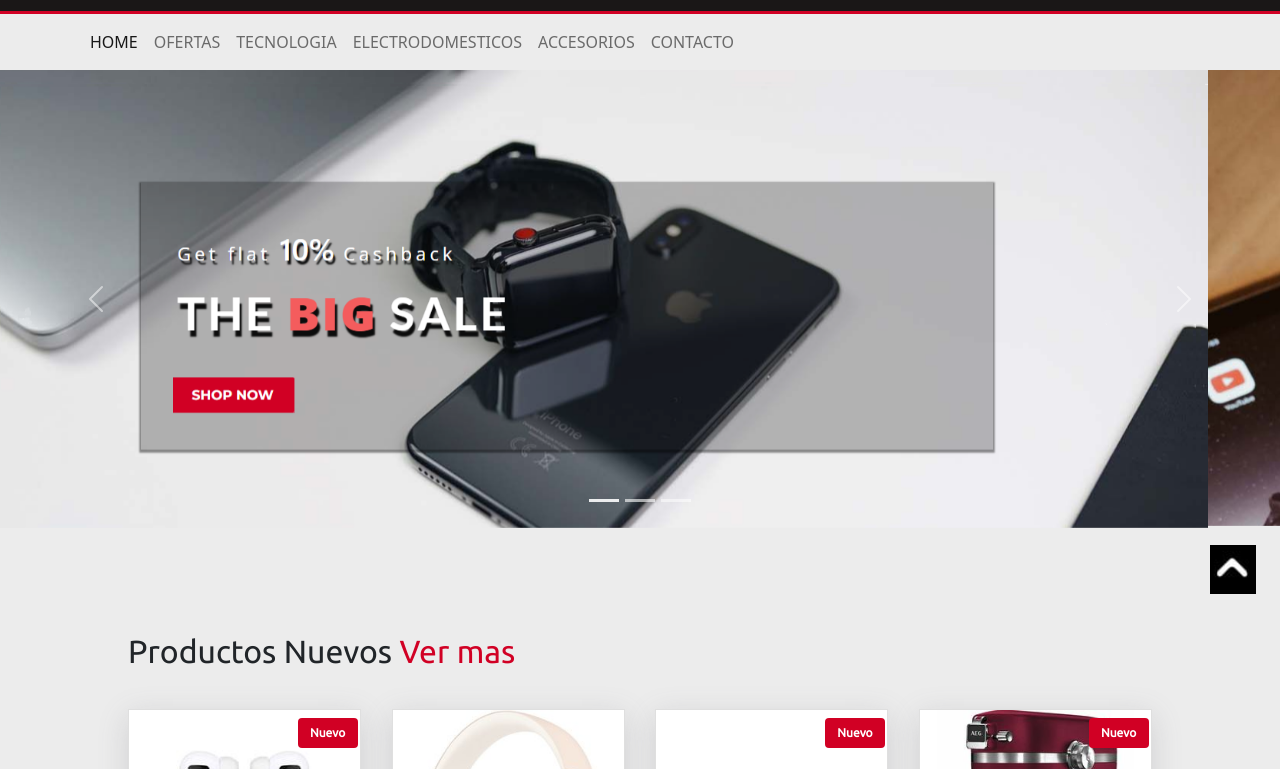
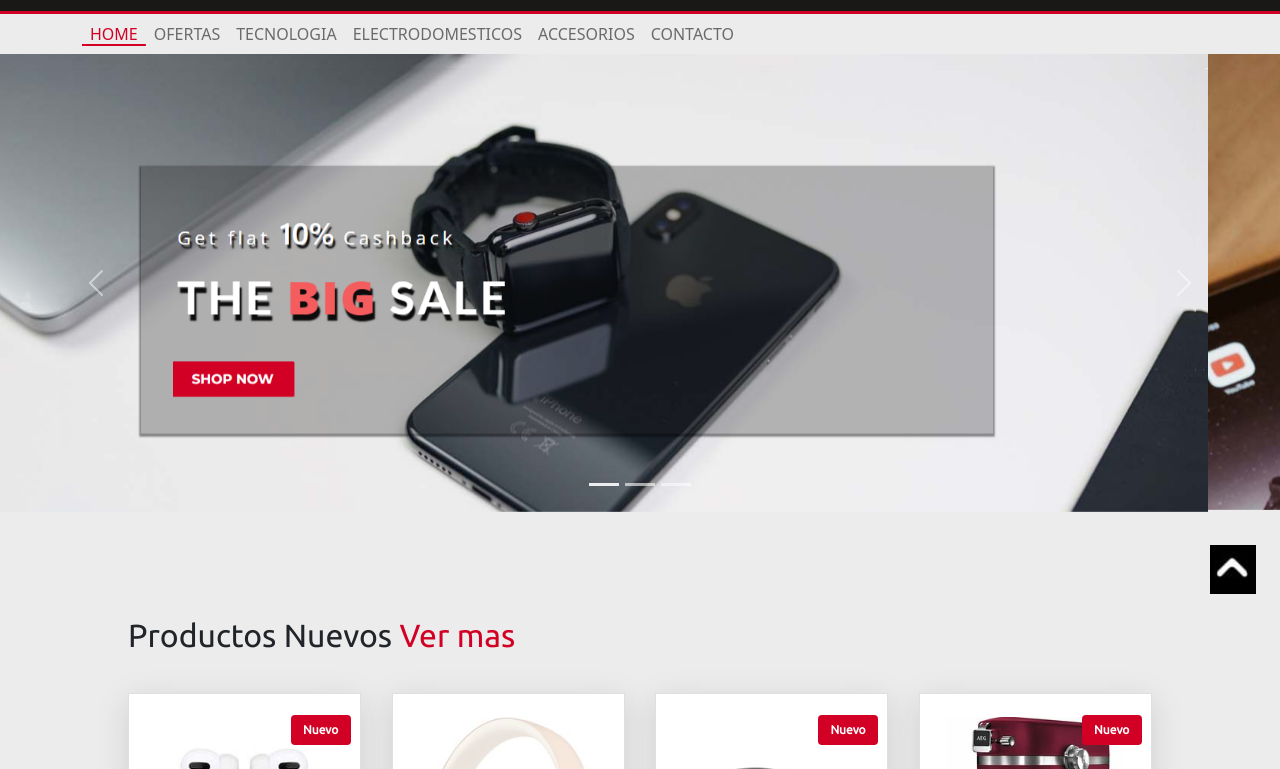
Before and after one commit to rafael749/SegundaEntregaProyectoEcommerce, a plain HTML site: page index.html in a window 1280 px wide. Shown: the part 183-952 px from the top of the page. Drawn offline with nearby package versions, Linux system fonts and the light colour scheme.

Commit message:
se hacen retoques varios -   se añade subrayado color rojo al nav

```diff
--- a/css/style.css
+++ b/css/style.css
@@ -161,7 +161,7 @@ ul{
     position: relative;
   }
 
-  #cart_menu_num {
+  .cart_menu_num {
     position: absolute;
     top: 0;
     left: 55%;
@@ -183,12 +183,34 @@ ul{
 /************************************************************
                              N A V
 /***********************************************************/
-/*
-.nav{
-    border-top: 3px solid #D10024;
-    border-bottom: 2px solid #d6d4d4;
+.navbar-light .navbar-nav .activo{
+    color: #D10024;
+    font-weight: 500;
+    background-size: 100% 2px;
 }
-*/
+.navbar-light .navbar-nav .activo:hover{
+color: #D10024;
+}
+
+.ul__li a {
+    text-decoration: none;
+    color:#333;
+    background-image: linear-gradient(#D10024, #D10024);
+    background-position: 50% 100%;
+    background-repeat: no-repeat;
+    background-size: 0% 2px;
+    transition: background-size .4s;
+}
+
+.ul__li a:hover, .ul__li a:focus {
+    background-size: 100% 2px;
+    color: #D10024;
+}
+
+.nav__link{
+padding: 0px;
+}
+
 /********************************************************
                     ver mas
 *********************************************************/
@@ -243,13 +265,13 @@ box-shadow: rgba(100, 100, 111, 0.2) 0px 7px 29px 0px;
 background-color: #ffffff;
 }
 
-#cart_menu_Nuevo{
+.cart_menu_Nuevo{
     position: absolute;
     display: flex;
     justify-content: center;
     align-items: center;
-    top: 2%;
-    left: 73%;
+    top: 5%;
+    left: 70%;
     background: #D10024;
     width: 60px;
     height: 30px;
@@ -266,6 +288,7 @@ background-color: #ffffff;
     width: 100%;
     height: 250px;
     object-fit: scale-down;
+    padding-top: 10%;
 }
 
 .productoDetalle{
@@ -356,6 +379,7 @@ color: #777;
 .Suscribirse h2{
     font-family: ubuntu;
     color: #242424;
+    text-align: center;
 }
 
 .Suscribirse form{
@@ -509,12 +533,14 @@ html {
 *********************************************************/
 
 .bg__footer{
+    margin-top: 5%;
     background: #1a1717;
     color: #dfdfdf;
+    border-top: 3px solid #D10024;
 }
 
 .textarea__Maxsize{
-    max-height: 55px;
+    max-height: 70px;
 }
 .formContacto {
     display: flex;
--- a/index.html
+++ b/index.html
@@ -69,11 +69,11 @@
                     <li><i class="fa fa-user"></i><span> Ingresar</span></li>
                     <li class="cart">
                         <i class="fas fa-heart"></i><span> Deseos</span>
-                        <span id="cart_menu_num" data-action="cart-can" class="badge rounded-circle">8</span>
+                        <span id="" data-action="cart-can" class="cart_menu_num badge rounded-circle">8</span>
                     </li>
                     <li class="cart">
                         <i class="fas fa-shopping-cart"></i><span> Carrito</span>
-                        <span id="cart_menu_num" data-action="cart-can" class="badge rounded-circle">5</span>
+                        <span id="" data-action="cart-can" class="cart_menu_num badge rounded-circle">5</span>
                     </li>
                 </ul>
             </nav>
@@ -92,13 +92,13 @@
                     <span class="navbar-toggler-icon"></span>
                 </button>
                 <div class="collapse navbar-collapse" id="navbarNavAltMarkup">
-                    <div class="navbar-nav ">
-                        <a class="nav-link active " aria-current="page" href="index.html">HOME</a>
-                        <a class="nav-link" aria-current="page" href="html/ofertas.html">OFERTAS</a>
-                        <a class="nav-link" aria-current="page" href="html/tecnologias.html">TECNOLOGIA</a>
-                        <a class="nav-link" aria-current="page" href="html/electrodomesticos.html">ELECTRODOMESTICOS</a>
-                        <a class="nav-link" aria-current="page" href="html/accesorios.html">ACCESORIOS</a>
-                        <a class="nav-link" aria-current="page" href="html/contacto.html">CONTACTO</a>
+                    <div class="navbar-nav ul__li">
+                        <a class="nav-link nav__link activo " aria-current="page" href="index.html">HOME</a>
+                        <a class="nav-link nav__link" aria-current="page" href="html/ofertas.html">OFERTAS</a>
+                        <a class="nav-link nav__link" aria-current="page" href="html/tecnologias.html">TECNOLOGIA</a>
+                        <a class="nav-link nav__link" aria-current="page" href="html/electrodomesticos.html">ELECTRODOMESTICOS</a>
+                        <a class="nav-link nav__link" aria-current="page" href="html/accesorios.html">ACCESORIOS</a>
+                        <a class="nav-link nav__link" aria-current="page" href="html/contacto.html">CONTACTO</a>
                     </div>
                 </div>
             </div>
@@ -148,7 +148,7 @@
             <h2 class="h2__titulo1">Productos Nuevos <a href="html/tecnologias.html" class="h2__verMas">Ver
                     mas</a></h2>
             <div class="producto1 productos card__css-manual">
-                <span id="cart_menu_Nuevo" data-action="cart-can" class="badge rounded">Nuevo</span>
+                <span id="" data-action="cart-can" class="cart_menu_Nuevo badge rounded">Nuevo</span>
                 <img src="img/auriculares.jpg" alt="Auriculares AirPods">
                 <div class="productoDetalle">
                     <h3>$31.999</h3>
@@ -175,7 +175,7 @@
                 </div>
             </div>
             <div class="producto3 productos card__css-manual">
-                <span id="cart_menu_Nuevo" data-action="cart-can" class="badge rounded">Nuevo</span>
+                <span id="" data-action="cart-can" class="cart_menu_Nuevo badge rounded">Nuevo</span>
                 <img src="img/cargador iphone.jpg" alt="Pulsera Silicona">
                 <div class="productoDetalle">
                     <h3>$480</h3>
@@ -189,7 +189,7 @@
                 </div>
             </div>
             <div class="producto4 productos card__css-manual">
-                <span id="cart_menu_Nuevo" data-action="cart-can" class="badge rounded">Nuevo</span>
+                <span id="" data-action="cart-can" class="cart_menu_Nuevo badge rounded">Nuevo</span>
                 <img src="img/batidora.jpg" alt="Batidora Peabody">
                 <div class="productoDetalle">
                     <h3>$59.000</h3>
@@ -204,7 +204,7 @@
             </div>
             <h2 class="h2__titulo2">Ofertas <a href="html/ofertas.html" class="h2__verMas">Ver todas</a></h2>
             <div class="producto5 productos card__css-manual">
-                <h6><span id="cart_menu_Nuevo" data-action="cart-can" class="badge bg-secondary">Sin Stock</span></h6>
+                <h6><span id="" data-action="cart-can" class="cart_menu_Nuevo badge bg-secondary">Sin Stock</span></h6>
                 <img src="img/silla.jpg" alt="Silla Escritorio Pro Gamer">
                 <div class="productoDetalle">
                     <h3>$46.999</h3>
@@ -218,7 +218,7 @@
                 </div>
             </div>
             <div class="producto6 productos card__css-manual">
-                <h6><span id="cart_menu_Nuevo" data-action="cart-can" class="badge rounded">Desc 30%</span></h6>
+                <h6><span id="" data-action="cart-can" class="cart_menu_Nuevo badge rounded">Desc 30%</span></h6>
                 <img src="img/silla2.jpg" alt="Silla Escritorio Gammer Leyend">
                 <div class="productoDetalle">
                     <h3>$42.999</h3>
@@ -232,7 +232,7 @@
                 </div>
             </div>
             <div class="producto7 productos card__css-manual">
-                <h6><span id="cart_menu_Nuevo" data-action="cart-can" class="badge bg-secondary">Sin Stock</span></h6>
+                <h6><span id="" data-action="cart-can" class="cart_menu_Nuevo badge bg-secondary">Sin Stock</span></h6>
                 <img src="img/smartv.png" alt="Smart Tv">
                 <div class="productoDetalle">
                     <h3>$999</h3>
@@ -246,7 +246,7 @@
                 </div>
             </div>
             <div class="producto8 productos card__css-manual">
-                <span id="cart_menu_Nuevo" data-action="cart-can" class="badge rounded">Desc 45%</span>
+                <span id="" data-action="cart-can" class="cart_menu_Nuevo badge rounded">Desc 45%</span>
                 <img src="img/cargador iphone.jpg" alt="Pulsera Silicona">
                 <div class="productoDetalle">
                     <h3>$480</h3>
```
